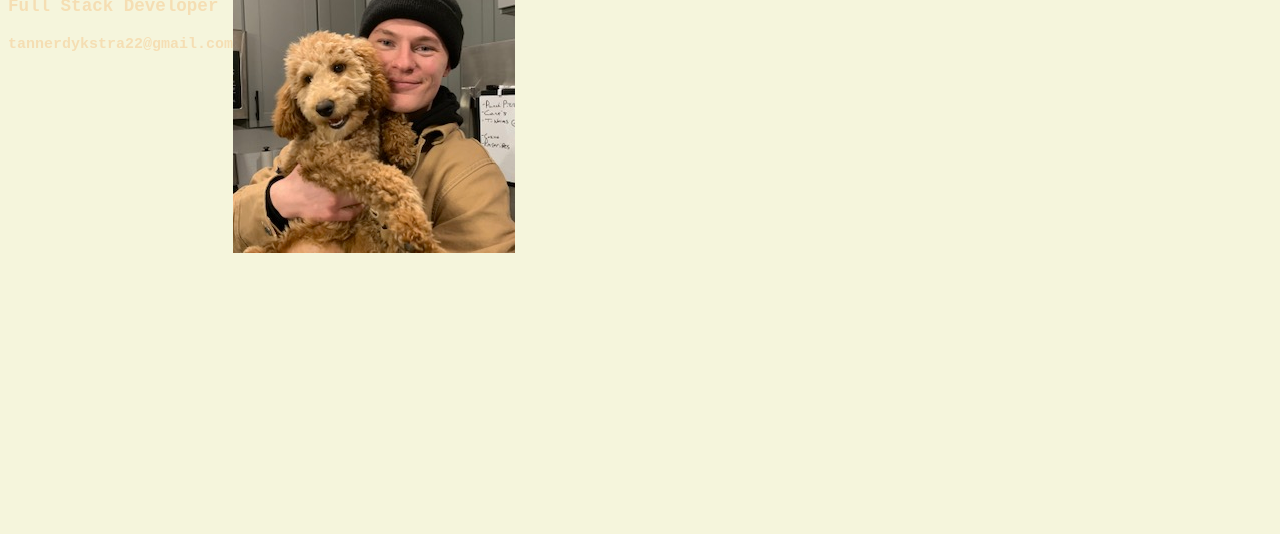
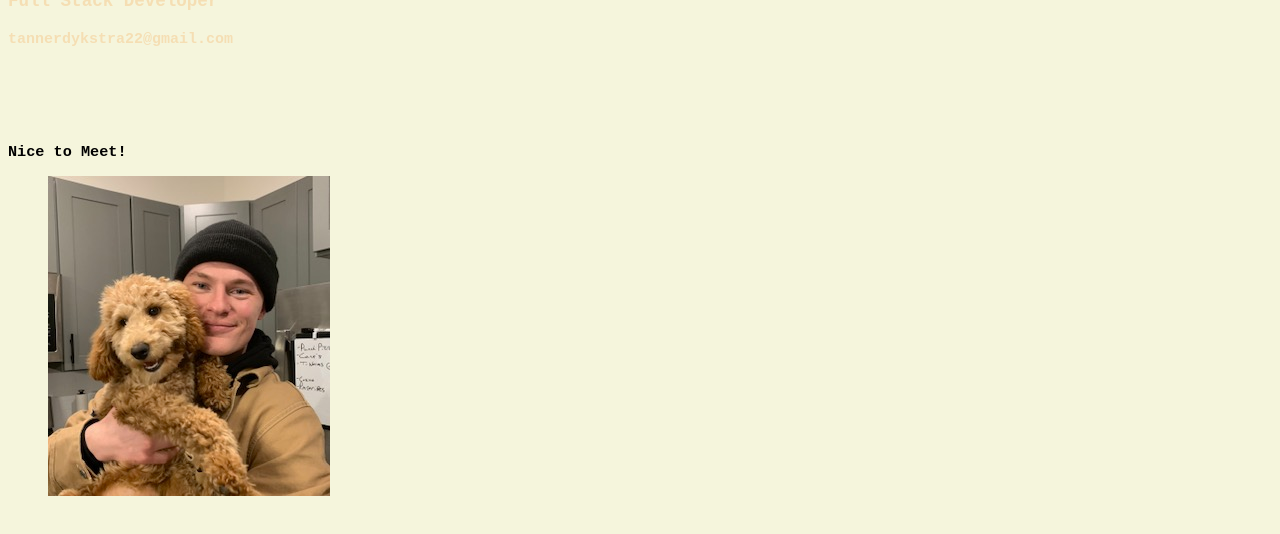
Before and after one commit to tannerdykstra22/td-portfolio, a plain HTML site: page home-page.html in a window 1280 px wide. Shown: the part 80-614 px from the top of the page. Drawn offline with Linux system fonts and the light colour scheme.

Commit message:
Added header to td-millie copy.jpg

```diff
--- a/home-page.html
+++ b/home-page.html
@@ -26,8 +26,10 @@
         </header>
     </nav>
 
+    <!-- HTML Body -->
     <main>
         <article>
+            <h3>Nice to Meet!</h3>
         <figure><img src="td-millie copy.jpg"
             alt="tanner-millie-pic"></figure>
         </article>
--- a/style.css
+++ b/style.css
@@ -1,6 +1,10 @@
 body {
     background-color: beige;
     font-family: monospace;
+}
+
+nav {
+    height: 200px;
 }
 
 .profile-name {
```
